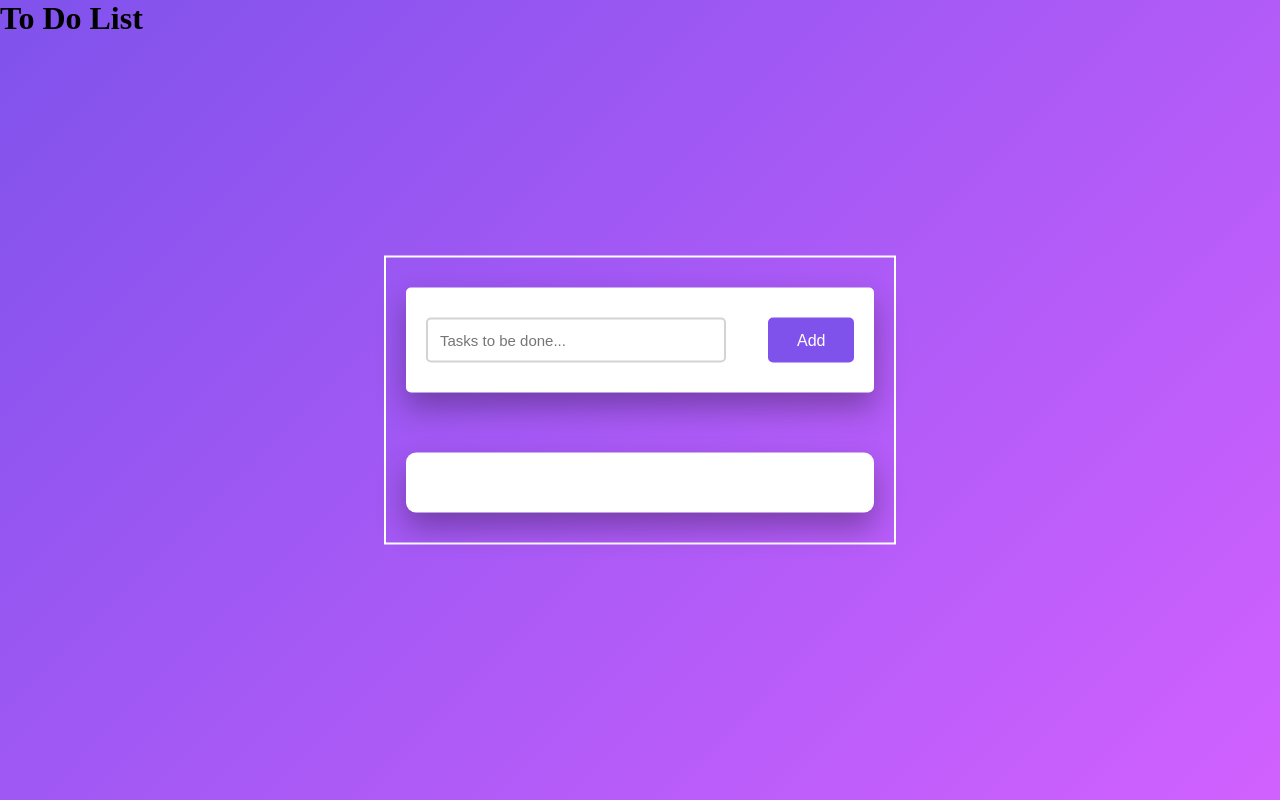
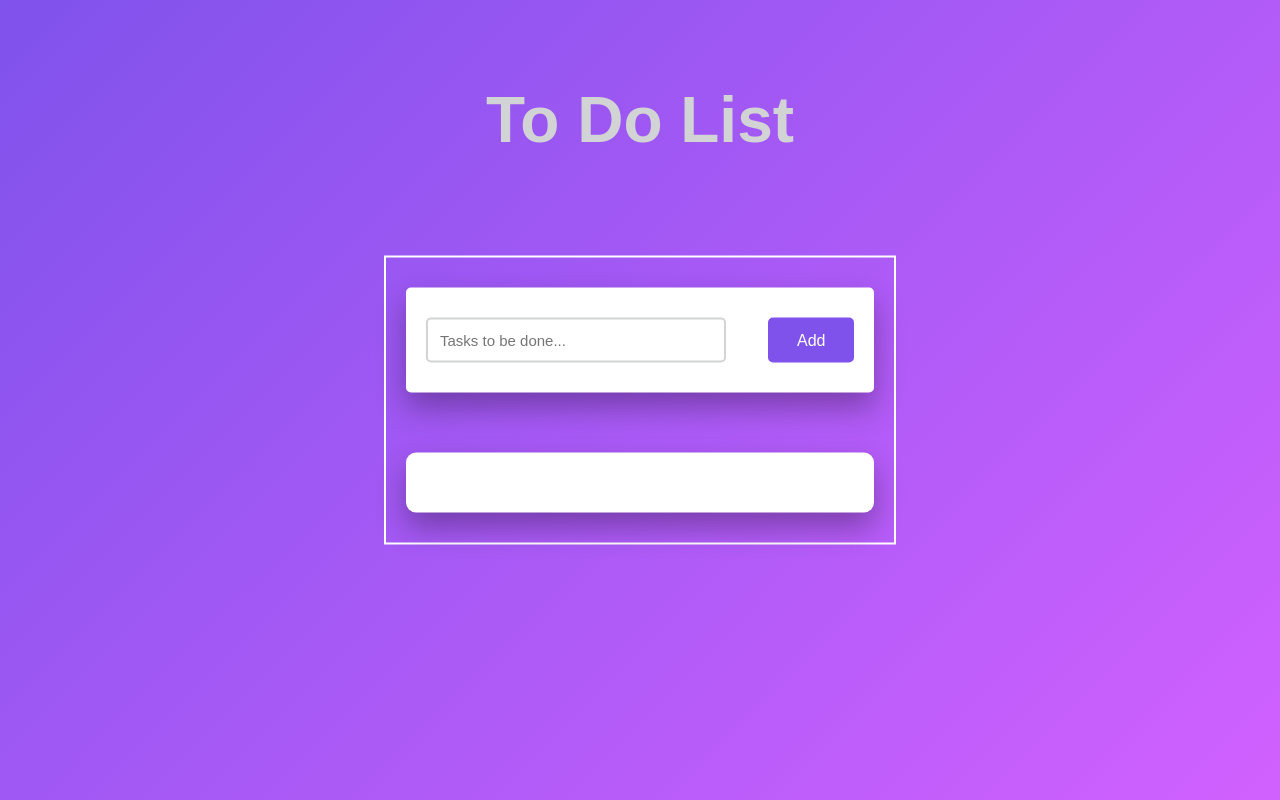
Before and after one commit to MohammedMaaz0213/To-Do-List, a plain HTML site: page index.html in a window 1280 px wide. Drawn offline with Linux system fonts and the light colour scheme.

Commit message:
Update styles.css

```diff
--- a/styles.css
+++ b/styles.css
@@ -100,3 +100,12 @@ body {
 .completed {
   text-decoration: line-through;
 }
+.page-header {
+  font-size: 4em;
+  color: #d1d3d4;
+  font-family: "Poppins", sans-serif;
+  position: absolute;
+  top: 15%;
+  left: 50%;
+  transform: translate(-50%, -50%);
+}
```
